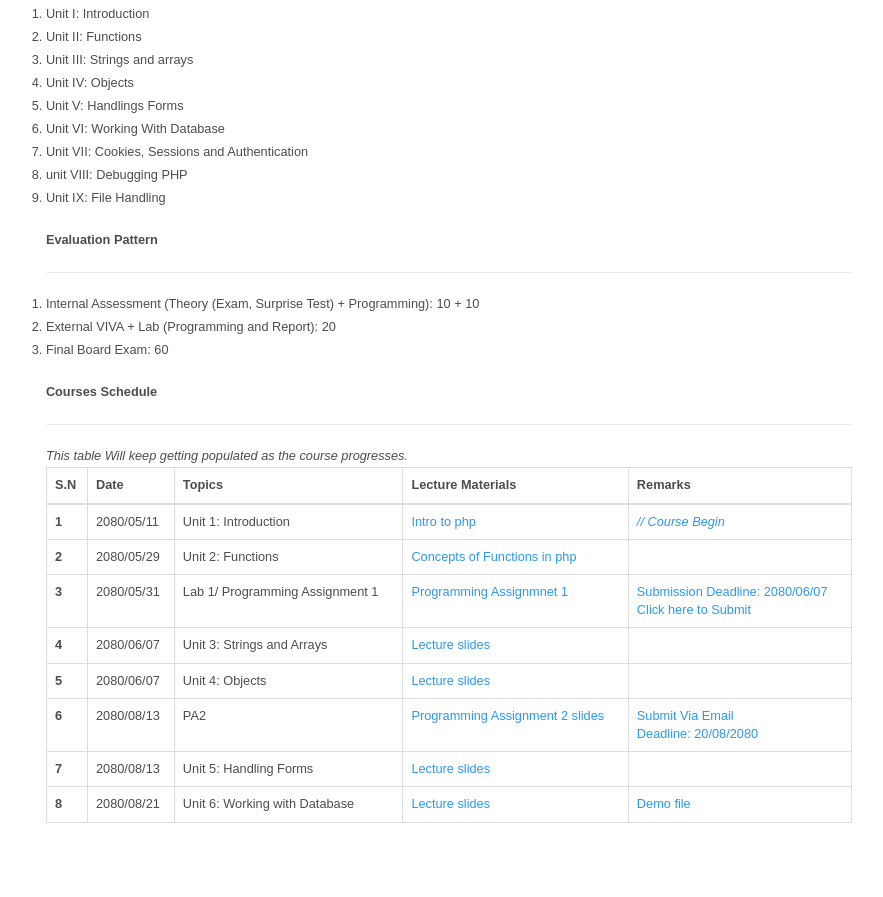
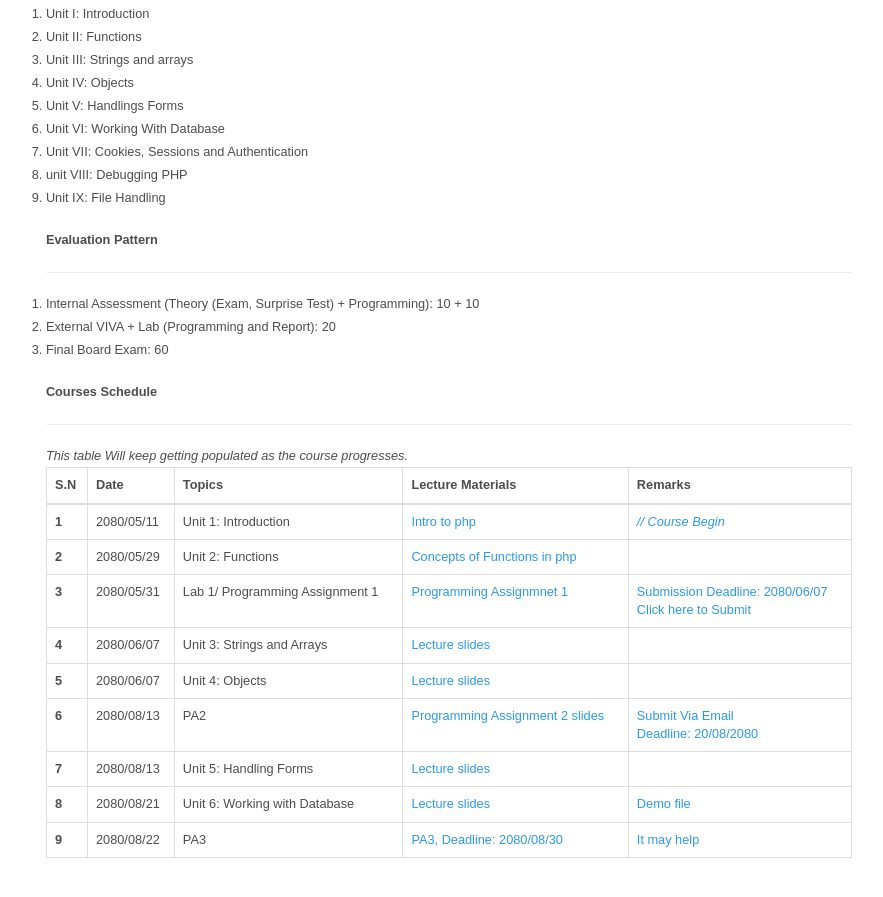
Before and after one commit to neupaneprakash/neupaneprakash.github.io, a plain HTML site: page web.html in a window 1280 px wide. Shown: the part 893-1790 px from the top of the page, without its empty margins (341-1224 px from the left). Drawn offline with Linux system fonts and the light colour scheme; a web font is replaced by a local one.

Commit message:
Update web.html

```diff
--- a/web.html
+++ b/web.html
@@ -233,6 +233,14 @@ file handling so that students should be able to develop dynamic web application
 												<td><a href="https://github.com/neupaneprakash/webTech_II/blob/main/Unit_6.pdf">Lecture slides </a></td>
 												<td><a href="https://github.com/neupaneprakash/webTech_II/blob/main/Crud.zip"> Demo file</a></td>
 											  </tr>
+											</tr>
+												<tr>
+												<th scope="row">9</th>
+												<td>2080/08/22</td>
+												<td>PA3 </td>
+												<td><a href="https://github.com/neupaneprakash/webTech_II/blob/main/PA3.pdf">PA3, Deadline: 2080/08/30 </a></td>
+												<td><a href="https://github.com/neupaneprakash/webTech_II/blob/main/Crud.zip"> It may help</a></td>
+											  </tr>
 											</tbody>
 										  </table>
 									</div>
```
